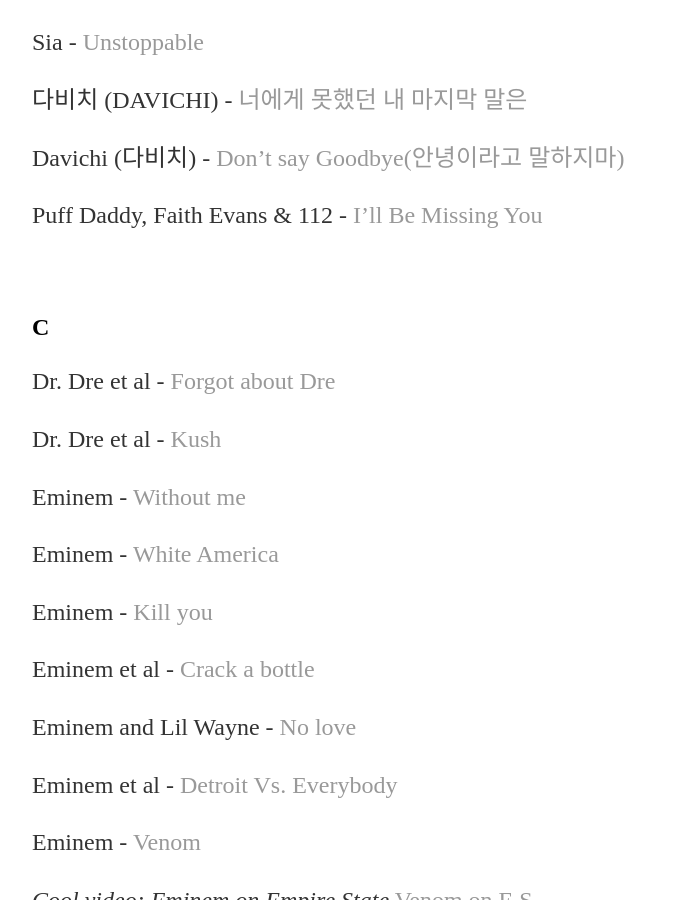
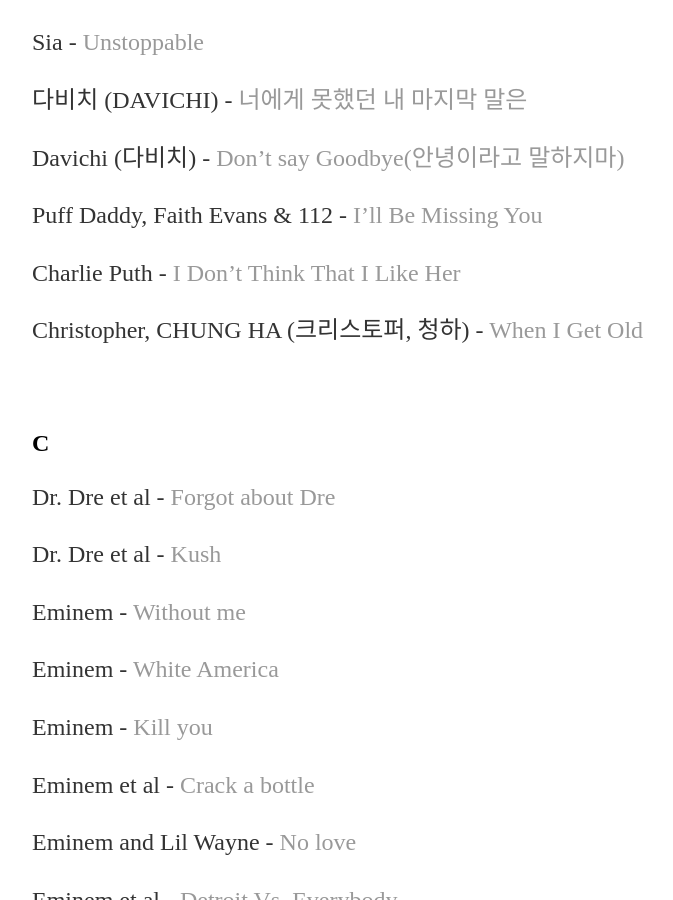
Before and after one commit to yjkweon24/yjkweon24.github.io, a Jekyll site: the page built from _posts/2018-10-23-songs-that-i-love.md, in a window 1280 px wide and 900 px high, scrolled down 13528 px. Shown: the whole window, without its empty margins (160-833 px from the left). Built offline with Jekyll 4.4.1, drawn with Linux system fonts in a browser that asks for light colours.

Commit message:
Update 2018-10-23-songs-that-i-love.md

```diff
--- a/_posts/2018-10-23-songs-that-i-love.md
+++ b/_posts/2018-10-23-songs-that-i-love.md
@@ -471,6 +471,10 @@
 
 Puff Daddy, Faith Evans & 112 - [I'll Be Missing You](https://www.youtube.com/watch?v=1S5xRPZBMy0)
 
+Charlie Puth - [I Don't Think That I Like Her](https://www.youtube.com/watch?v=9voN0gkdlS4)
+
+Christopher, CHUNG HA (크리스토퍼, 청하) - [When I Get Old](https://www.youtube.com/watch?v=Ua3aNDJE_Cg)
+
 <br>
 
 ## C
```
